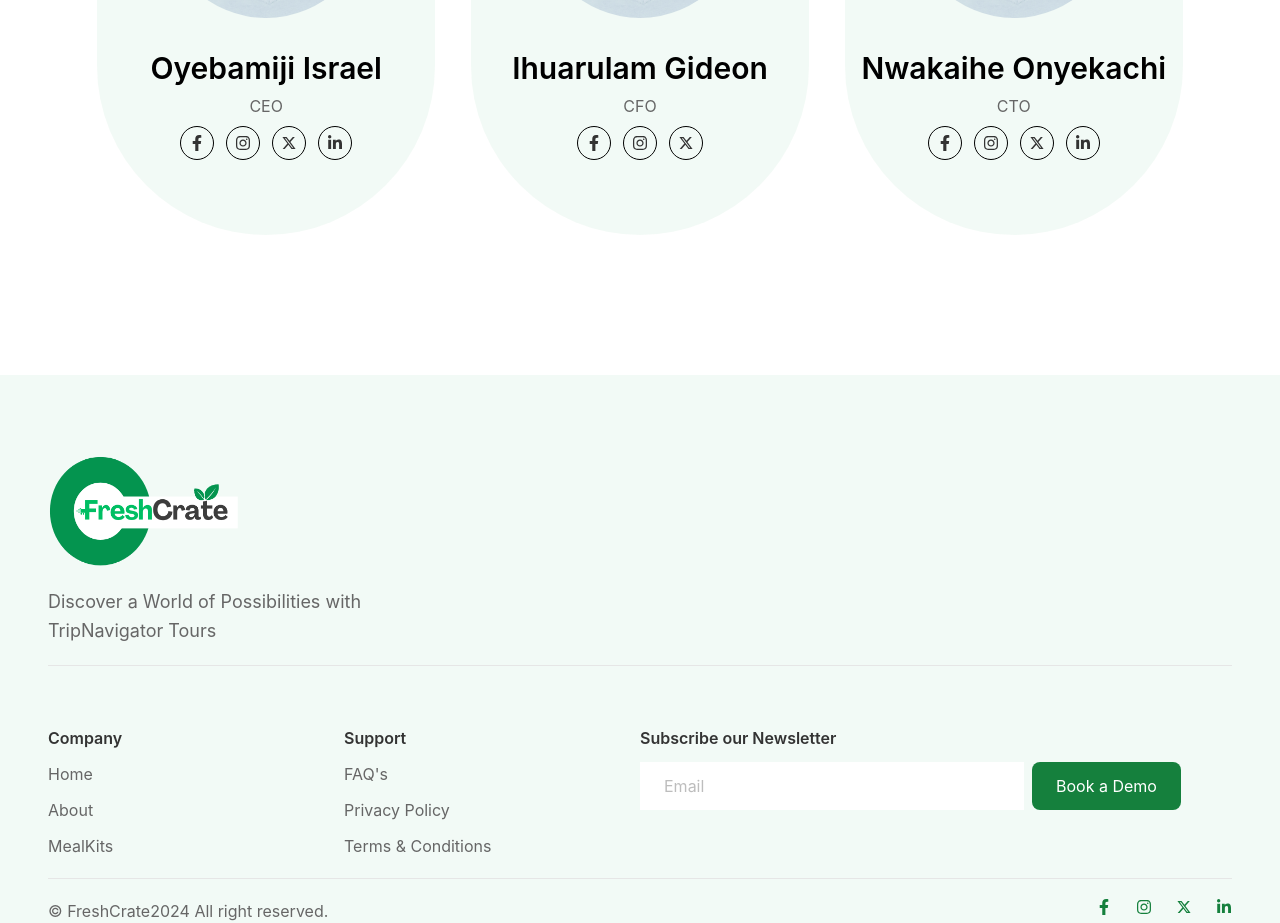
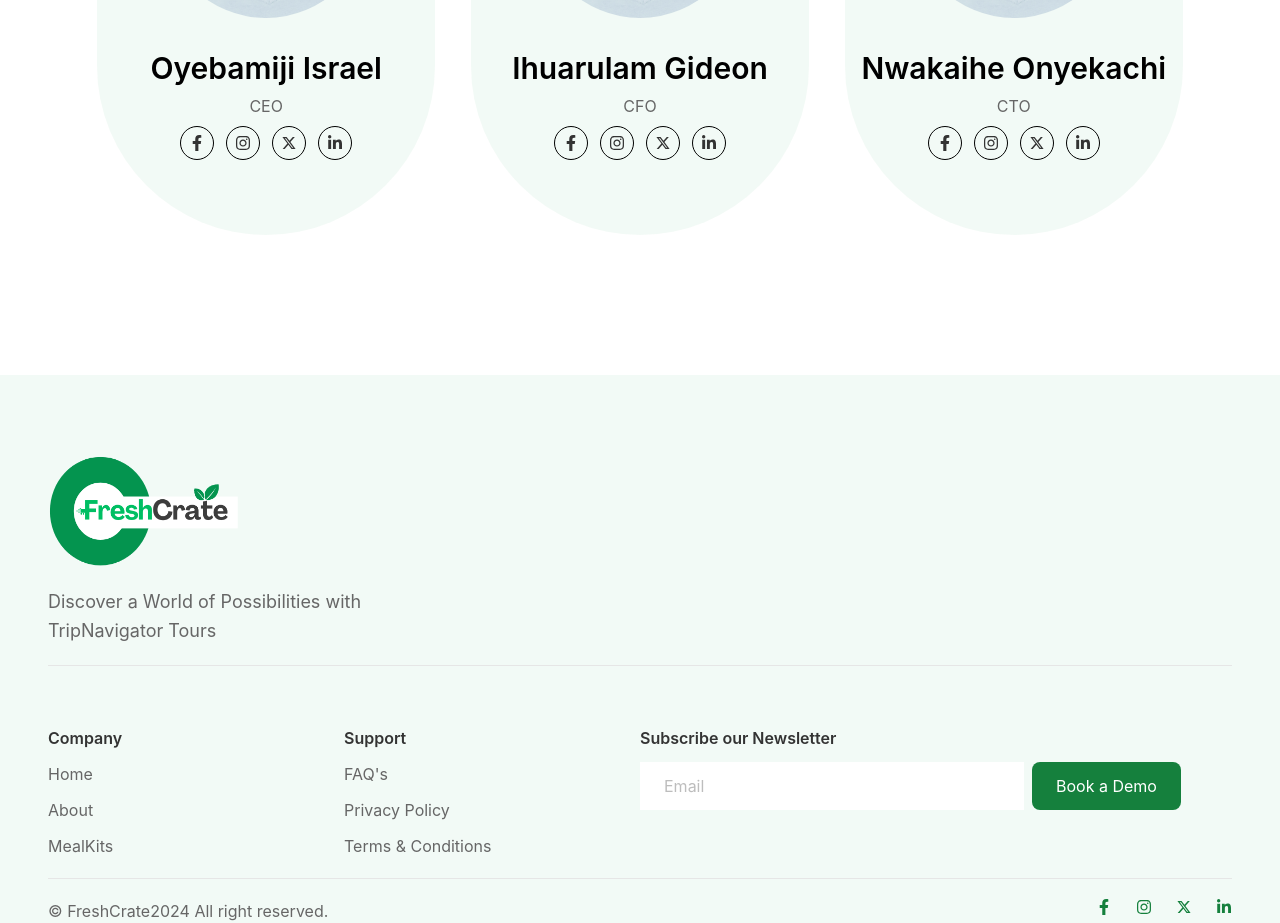
Before and after one commit to FreshCrate/freshcrate-web, a React (Vite) app: page / in a window 1280 px wide. Shown: the part 3780-4703 px from the top of the page. Built offline with nearby package versions, Linux system fonts and the light colour scheme.

Commit message:
Finished Team section

```diff
--- a/src/components/Team.jsx
+++ b/src/components/Team.jsx
@@ -77,7 +77,9 @@ const Team = () => {
                             <RiTwitterXFill />
                         </div>
 
-
+                        <div className='border border-black rounded-full p-2'>
+                            <FaLinkedinIn />
+                        </div>
 
 
 
```
